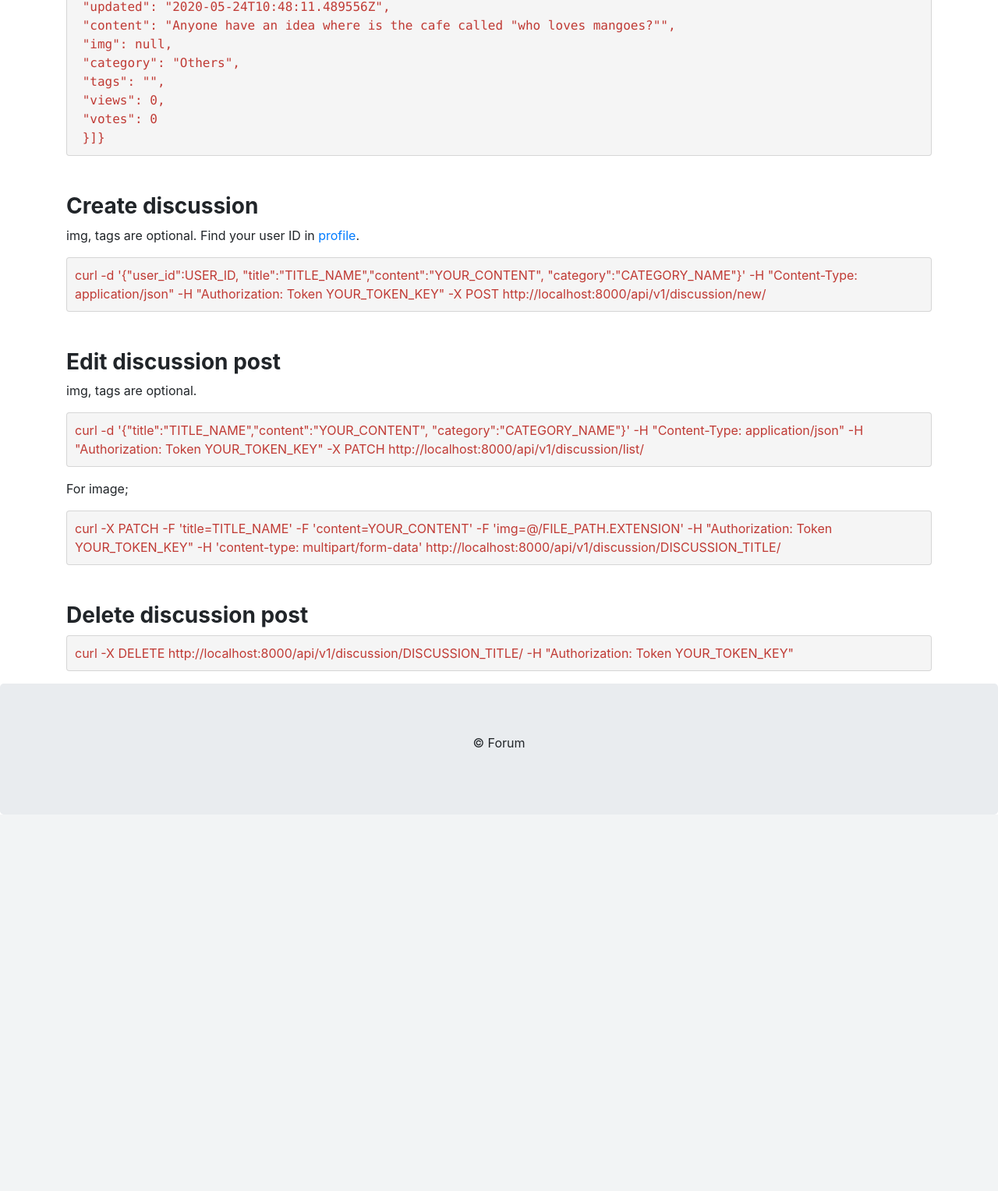
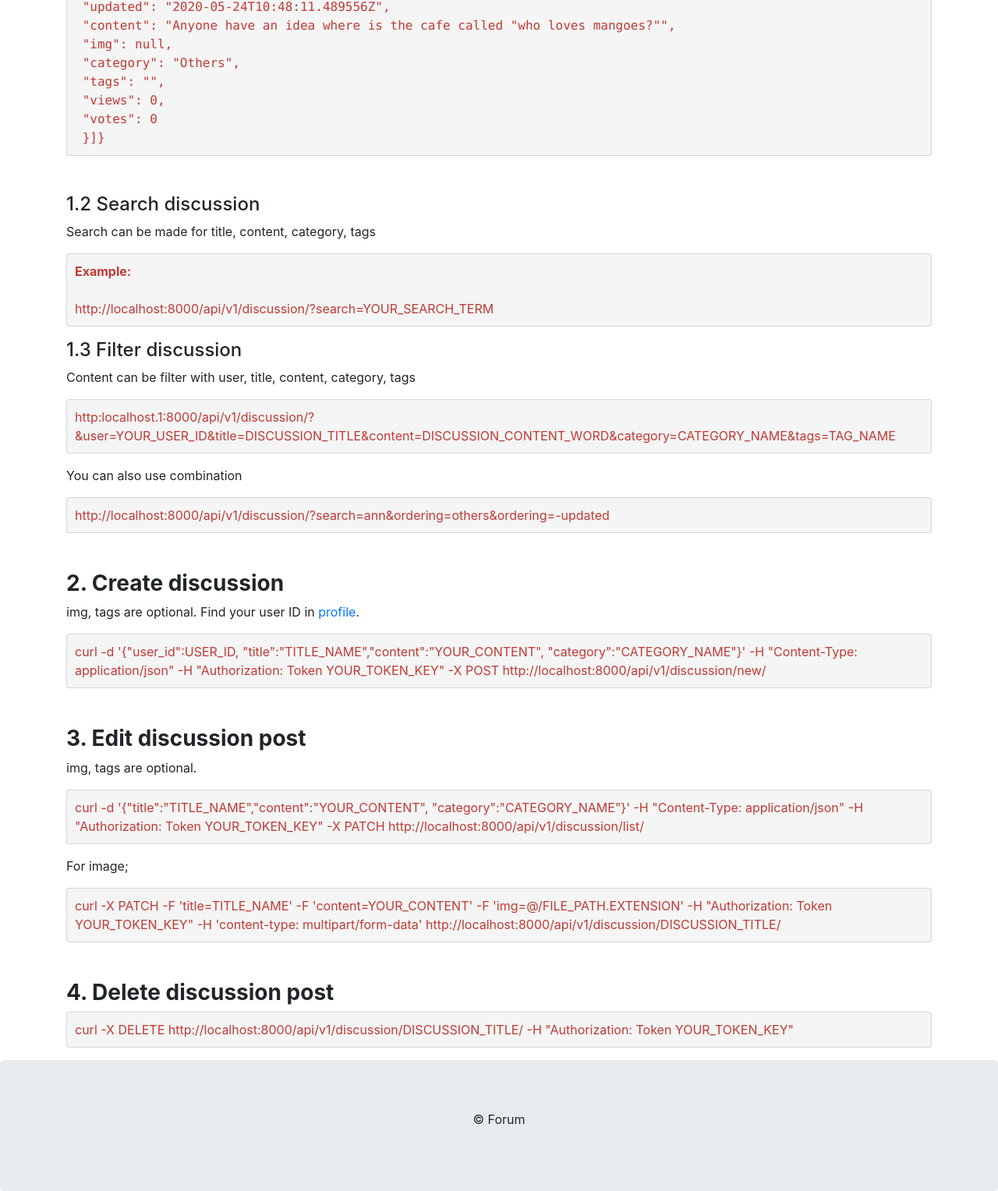
Before and after one commit to hbvj99/forum, a Django app: page /api-doc/ in a window 1280 px wide. Shown: the part 2388-3916 px from the top of the page at 78% size. Before the commit the page ends 3433 px from the top, so only its background shows below. Run offline with Django 3.2, Linux system fonts and the light colour scheme; the visitor is signed in with stand-in values (Sample User, id 1); some libraries are stand-ins or nearby versions.

Commit message:
[s]: updated guide

```diff
--- a/discussions/templates/discussions/api-doc.html
+++ b/discussions/templates/discussions/api-doc.html
@@ -12,8 +12,8 @@
         <h3 class="font-weight-bold">Obtaining token key</h3>
         <p class="card"><b>REQUEST:</b><br>curl -X POST http://localhost:8000/api/v1/token/ -d username="YOUR_USERNAME" -d password="YOUR_PASSWORD"</p>
         <p class="card"><b>RESPONSE:</b><br>{"token":"77737d18c29e195709nxx76hy7b15dxxxxxxxxxx"}</p>
-        <h2 class="mt-5 font-weight-bold">Discussion</h2>
-        <h5>Get discussion post</h5>
+        <h2 class="mt-5 font-weight-bold">1. Discussion</h2>
+        <h5>1.1 Get discussion post</h5>
         <p class="card"><b>REQUEST:</b><br>curl -X GET http://localhost:8000/api/v1/discussion/DISCUSSION_TITLE/ -H "Authorization: Token YOUR_TOKEN_KEY"</p>
         <p class="card"><b>RESPONSE:</b><br>
             <samp>
@@ -80,15 +80,23 @@
                 &nbsp;"votes": 0<br>
                 &nbsp;}]}<br>
             </samp>
-        <h3 class="mt-5 font-weight-bold">Create discussion</h3>
+        <h4 class="mt-5">1.2 Search discussion</h4>
+        <p>Search can be made for title, content, category, tags</p>
+        <p class="card"><b>Example:</b></br>http://localhost:8000/api/v1/discussion/?search=YOUR_SEARCH_TERM</p>
+        <h4>1.3 Filter discussion</h4>
+        <P>Content can be filter with user, title, content, category, tags</P>
+        <p class="card">http:localhost.1:8000/api/v1/discussion/?&user=YOUR_USER_ID&title=DISCUSSION_TITLE&content=DISCUSSION_CONTENT_WORD&category=CATEGORY_NAME&tags=TAG_NAME</p>
+        <p>You can also use combination</p>
+        <p class="card">http://localhost:8000/api/v1/discussion/?search=ann&ordering=others&ordering=-updated</p>
+        <h3 class="mt-5 font-weight-bold">2. Create discussion</h3>
         <p>img, tags are optional. Find your user ID in <a href="{% url 'profile' %}">profile</a>.</p>
         <p class="card">curl -d '{"user_id":USER_ID, "title":"TITLE_NAME","content":"YOUR_CONTENT", "category":"CATEGORY_NAME"}' -H "Content-Type: application/json" -H "Authorization: Token YOUR_TOKEN_KEY" -X POST http://localhost:8000/api/v1/discussion/new/</p>
-        <h3 class="mt-5 font-weight-bold">Edit discussion post</h3>
+        <h3 class="mt-5 font-weight-bold">3. Edit discussion post</h3>
         <p>img, tags are optional.</p>
         <p class="card">curl -d '{"title":"TITLE_NAME","content":"YOUR_CONTENT", "category":"CATEGORY_NAME"}' -H "Content-Type: application/json" -H "Authorization: Token YOUR_TOKEN_KEY" -X PATCH http://localhost:8000/api/v1/discussion/list/</p>
         <p>For image;</p>
         <p class="card">curl -X PATCH -F 'title=TITLE_NAME' -F 'content=YOUR_CONTENT' -F 'img=@/FILE_PATH.EXTENSION' -H "Authorization: Token YOUR_TOKEN_KEY" -H 'content-type: multipart/form-data' http://localhost:8000/api/v1/discussion/DISCUSSION_TITLE/</p>
-        <h3 class="mt-5 font-weight-bold">Delete discussion post</h3>
+        <h3 class="mt-5 font-weight-bold">4. Delete discussion post</h3>
         <p class="card">curl -X DELETE http://localhost:8000/api/v1/discussion/DISCUSSION_TITLE/ -H "Authorization: Token YOUR_TOKEN_KEY"</p>
     </article>
     </div>
```
